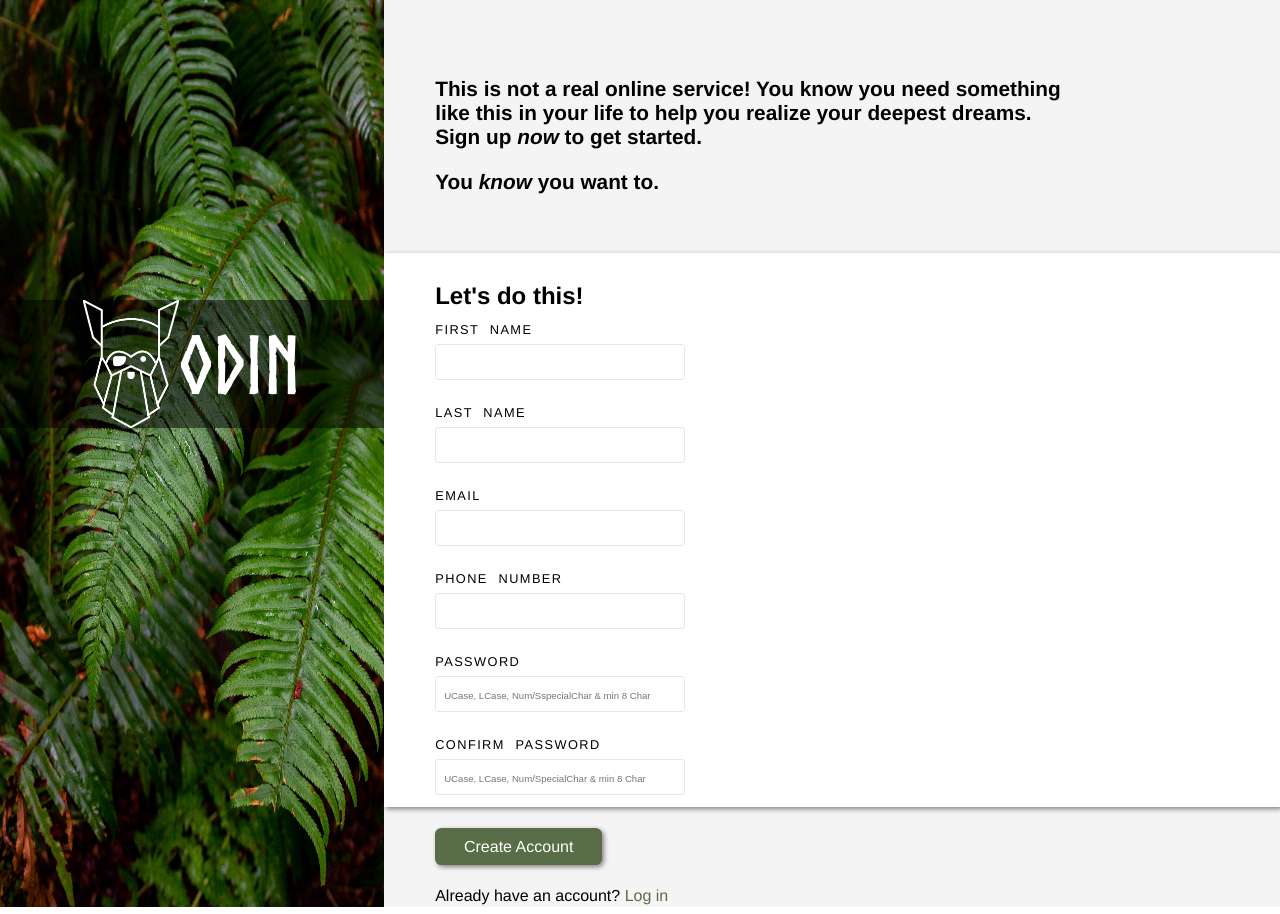
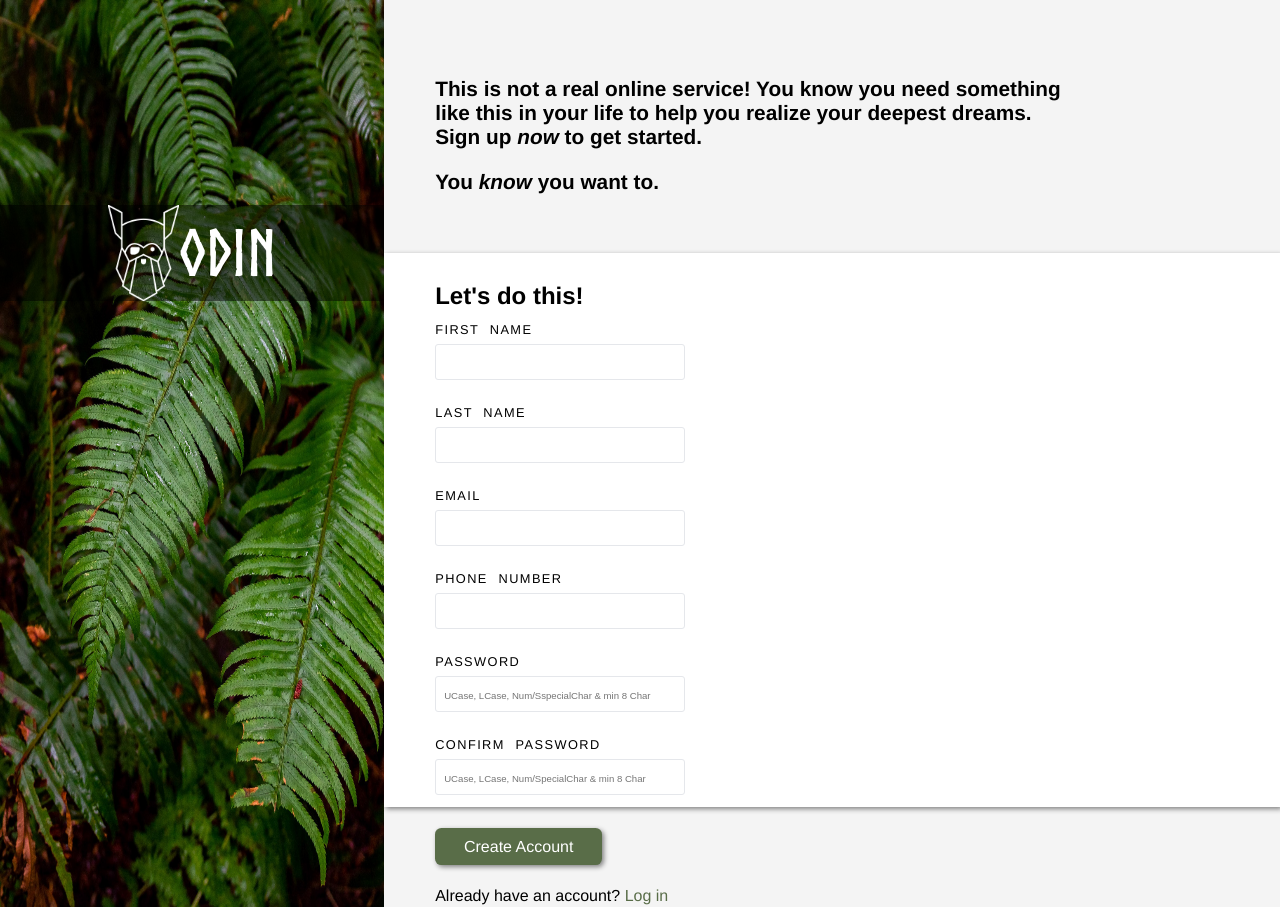
Before and after one commit to blehnk/sign-up-form, a plain HTML site: page index.html in a window 1280 px wide. Drawn offline with Linux system fonts and the light colour scheme.

Commit message:
Fix the Odin logo

```diff
--- a/style.css
+++ b/style.css
@@ -36,18 +36,18 @@
     justify-content: center;
     align-items: center;
     position: absolute;
-    top: 300px;
+    top: 8em;
 
 }
 
 .odin-img {
-    width: 6rem;
+    width: 2.8em;
 }
 
 .caption span {
     color: white;
     font-family: captionFont, Helvetica, Arial, sans-serif;
-    font-size: 5rem;
+    font-size: 2.5em;
 }
 
 .form-area {
```
